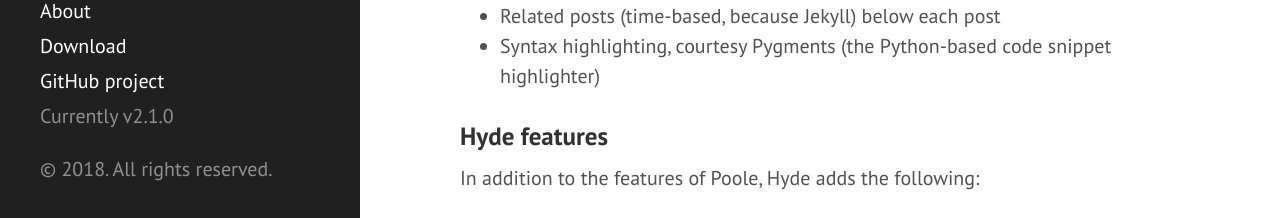
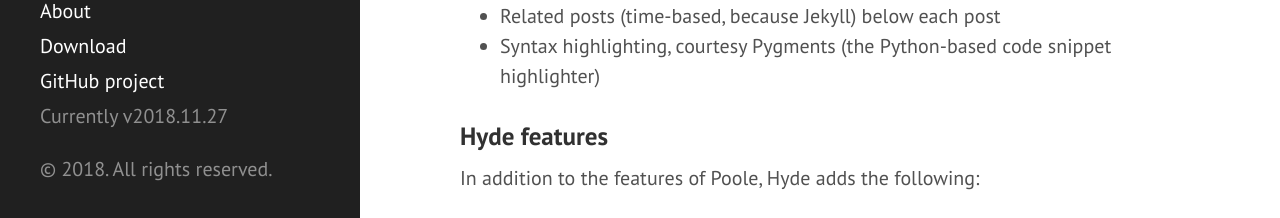
Before and after one commit to mehrdad-h/mehrdad-h.github.io, a Jekyll site: the page built from index.html, in a window 1280 px wide and 900 px high, scrolled down 524 px. Shown: the part 676-894 px from the top of the window. Built offline with Jekyll 4.4.1, drawn with Linux system fonts in a browser that asks for light colours; nearby versions of some CDN libraries; Markdown is read by kramdown in place of the engine named in the settings; the list of posts is cut into pages by our own code.

Commit message:
Update _config.yml

```diff
--- a/_config.yml
+++ b/_config.yml
@@ -21,7 +21,7 @@
 paginate:         5
 
 # Custom vars
-version:          2.1.0
+version:          2018.11.27
 
 github:
   repo:           https://github.com/poole/hyde
```
